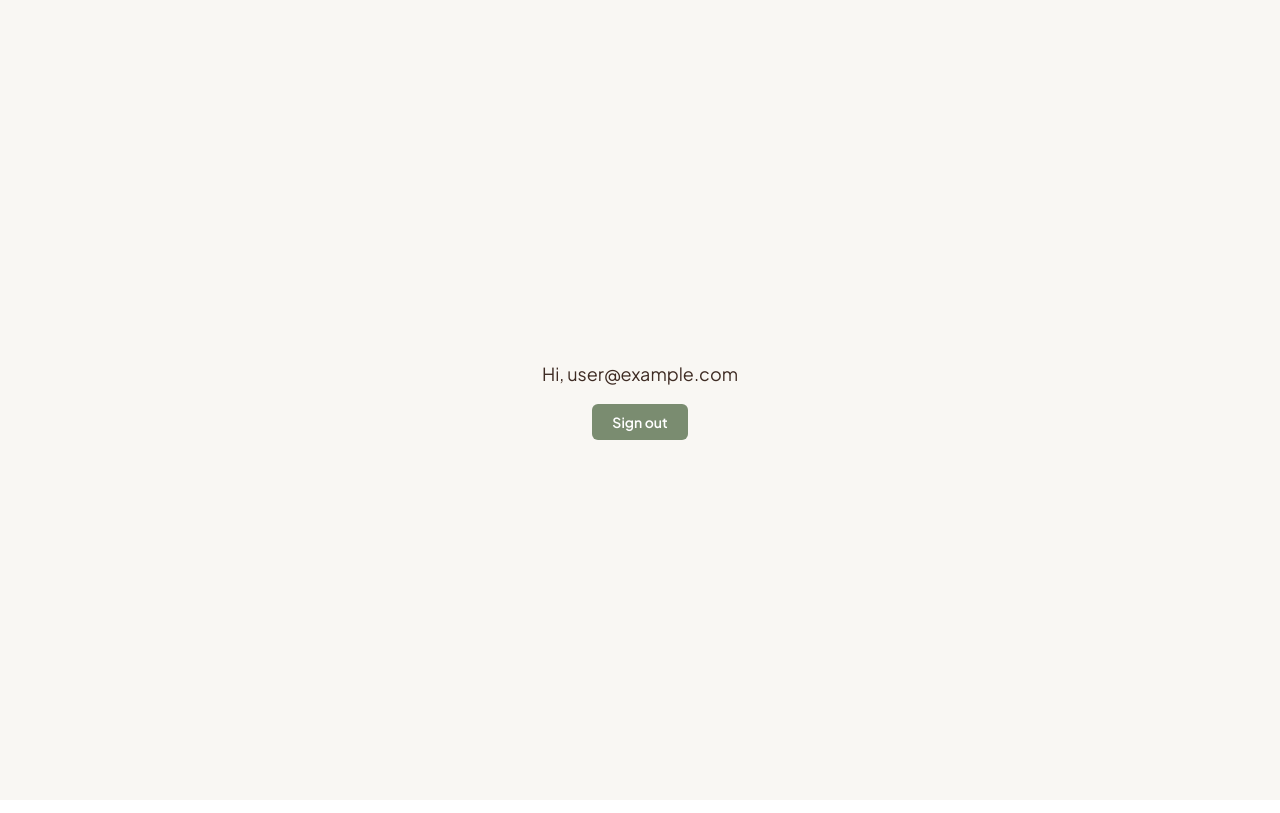
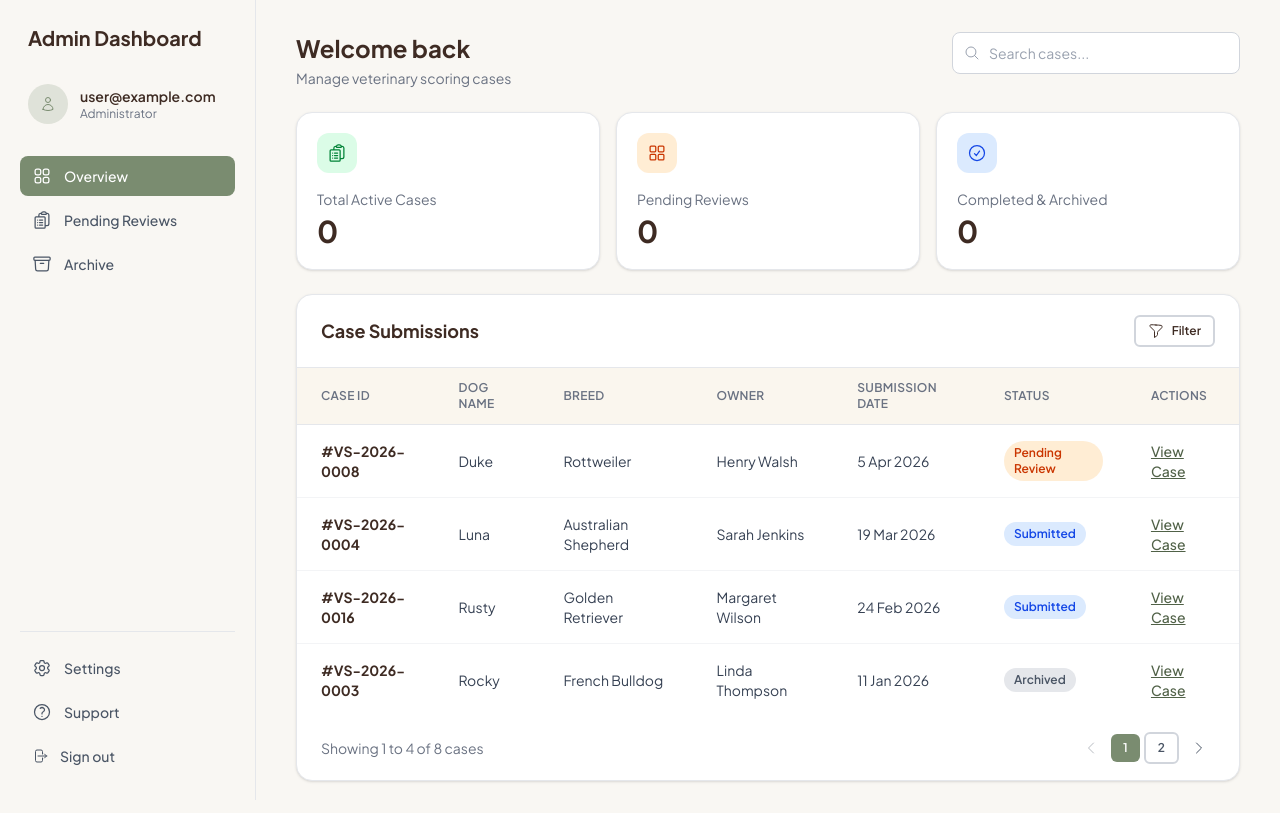
Before and after one commit to CodedBeats/Hayes_Hip_and_Elbow_Scoring, a Next.js app: page /admin in a window 1280 px wide. Built offline with nearby package versions, Linux system fonts and the light colour scheme; no server answers; sample sign-in values are in the browser's storage.

Commit message:
feat: added all pages based off design (with sub pages for left navbar extra filtered items

```diff
--- /dev/null
+++ b/app/admin/archive/page.tsx
@@ -0,0 +1,18 @@
+import { AdminTopBar } from "@/components/admin/AdminTopBar";
+import { CasesTable } from "@/components/admin/CasesTable";
+import { mockSubmissions } from "@/lib/mockSubmissions";
+
+const ArchivePage = () => {
+    const cases = mockSubmissions
+        .filter((s) => s.status === "archived")
+        .sort((a, b) => b.createdAt.getTime() - a.createdAt.getTime());
+
+    return (
+        <div className="flex flex-col gap-6">
+            <AdminTopBar title="Welcome back" subtitle="Manage veterinary scoring cases" />
+            <CasesTable submissions={cases} title="Archived Cases" />
+        </div>
+    );
+};
+
+export default ArchivePage;
--- /dev/null
+++ b/app/admin/cases/[id]/page.tsx
@@ -0,0 +1,75 @@
+import { notFound } from "next/navigation";
+import Link from "next/link";
+import { mockSubmissions } from "@/lib/mockSubmissions";
+import { AdminTopBar } from "@/components/admin/AdminTopBar";
+import { StatusPill } from "@/components/admin/StatusPill";
+import { ChangeStatusButton } from "@/components/admin/ChangeStatusButton";
+import { DogDetailsCard } from "@/components/admin/DogDetailsCard";
+import { OwnerInfoCard } from "@/components/admin/OwnerInfoCard";
+import { VetPracticeCard } from "@/components/admin/VetPracticeCard";
+import { AssetManagementCard } from "@/components/admin/AssetManagementCard";
+import { SupportingDocumentsCard } from "@/components/admin/SupportingDocumentsCard";
+import { ArrowLeftIcon } from "@/components/misc/Icons";
+
+const formatSubmittedAt = (date: Date) =>
+    date.toLocaleDateString("en-AU", { year: "numeric", month: "short", day: "numeric" }) +
+    " • " +
+    date.toLocaleTimeString("en-AU", { hour: "numeric", minute: "2-digit" });
+
+interface CasePageProps {
+    params: Promise<{ id: string }>;
+}
+
+const CasePage = async ({ params }: CasePageProps) => {
+    const { id } = await params;
+    const submission = mockSubmissions.find((s) => s.id === id);
+
+    if (!submission) {
+        notFound();
+    }
+
+    return (
+        <div className="flex flex-col gap-6">
+            <AdminTopBar title="Welcome back" subtitle="Manage veterinary scoring cases" />
+
+            <Link
+                href="/admin"
+                className="inline-flex w-fit items-center gap-1.5 text-sm font-medium text-gray-500 hover:text-brand-brown transition"
+            >
+                <ArrowLeftIcon />
+                Back to Cases
+            </Link>
+
+            <div className="flex flex-wrap items-start justify-between gap-4">
+                <div>
+                    <h1 className="text-3xl font-bold text-brand-brown">Case #{submission.id}</h1>
+                    <div className="mt-2 flex items-center gap-3">
+                        <StatusPill status={submission.status} />
+                        <span className="text-sm text-gray-500">
+                            Submitted {formatSubmittedAt(submission.createdAt)}
+                        </span>
+                    </div>
+                </div>
+                <ChangeStatusButton currentStatus={submission.status} />
+            </div>
+
+            <div className="grid grid-cols-1 gap-6 lg:grid-cols-[2fr_1fr]">
+                <DogDetailsCard dog={submission.dog} />
+                <OwnerInfoCard owner={submission.owner} />
+            </div>
+
+            <AssetManagementCard
+                dicomFiles={submission.files.dicomFiles}
+                ownerSignature={submission.files.ownerSignature}
+                veterinarianSignature={submission.files.veterinarianSignature}
+                pdfForm={submission.submissionType === "pdf" ? submission.files.pdfForm : undefined}
+            />
+
+            <SupportingDocumentsCard files={submission.files.supportingDocuments} />
+
+            <VetPracticeCard vet={submission.veterinarian} radiographDate={submission.dog.dateOfRadiograph} />
+        </div>
+    );
+};
+
+export default CasePage;
--- /dev/null
+++ b/app/admin/layout.tsx
@@ -0,0 +1,38 @@
+"use client";
+
+import { useEffect } from "react";
+import { useRouter } from "next/navigation";
+import { useAuth } from "@/hooks/useAuth";
+import { signOutUser } from "@/lib/firebase";
+import { Sidebar } from "@/components/admin/Sidebar";
+
+export default function AdminLayout({ children }: { children: React.ReactNode }) {
+    const { user, loading } = useAuth();
+    const router = useRouter();
+
+    useEffect(() => {
+        if (!loading && !user) {
+            router.replace("/auth/sign-in");
+        }
+    }, [loading, user, router]);
+
+    const handleSignOut = () => {
+        signOutUser();
+        router.push("/auth/sign-in");
+    };
+
+    if (loading || !user) {
+        return (
+            <div className="flex flex-1 items-center justify-center bg-cream min-h-screen">
+                <p className="text-sm text-gray-500">Loading...</p>
+            </div>
+        );
+    }
+
+    return (
+        <div className="min-h-screen bg-cream">
+            <Sidebar userEmail={user.email ?? ""} onSignOut={handleSignOut} />
+            <main className="ml-64 px-10 py-8">{children}</main>
+        </div>
+    );
+}
--- a/app/admin/page.tsx
+++ b/app/admin/page.tsx
@@ -1,43 +1,43 @@
-"use client";
+import { AdminTopBar } from "@/components/admin/AdminTopBar";
+import { StatTile } from "@/components/admin/StatTile";
+import { CasesTable } from "@/components/admin/CasesTable";
+import { mockSubmissions } from "@/lib/mockSubmissions";
+import { ClipboardIcon, ScanIcon, CheckCircleIcon } from "@/components/misc/Icons";
 
-import { useEffect } from "react";
-import { useRouter } from "next/navigation";
-import { useAuth } from "@/hooks/useAuth";
-import { signOutUser } from "@/lib/firebase";
-
-export default function AdminDashboardPage() {
-    const { user, loading } = useAuth();
-    const router = useRouter();
-
-    useEffect(() => {
-        if (!loading && !user) {
-            router.replace("/auth/sign-in");
-        }
-    }, [loading, user, router]);
-
-    const handleSignOut = () => {
-        signOutUser();
-        router.push("/auth/sign-in");
-    };
-
-    if (loading || !user) {
-        return (
-            <div className="flex flex-1 items-center justify-center bg-cream min-h-screen">
-                <p className="text-sm text-gray-500">Loading...</p>
-            </div>
-        );
-    }
+const AdminDashboardPage = () => {
+    const cases = mockSubmissions
+        .filter((s) => s.status !== "draft")
+        .sort((a, b) => b.createdAt.getTime() - a.createdAt.getTime());
 
     return (
-        <div className="flex flex-1 flex-col items-center justify-center gap-4 bg-cream min-h-screen">
-            <p className="text-lg text-brand-brown">Hi, {user.email}</p>
-            <button
-                type="button"
-                onClick={handleSignOut}
-                className="px-5 py-2 rounded-md bg-brand-green-mid text-white text-sm font-semibold hover:bg-[#6a7b61] transition-colors duration-200"
-            >
-                Sign out
-            </button>
+        <div className="flex flex-col gap-6">
+            <AdminTopBar title="Welcome back" subtitle="Manage veterinary scoring cases" />
+
+            {/* Stat values are static until wired up to real Firestore counts. */}
+            <div className="grid grid-cols-1 gap-4 sm:grid-cols-3">
+                <StatTile
+                    icon={<ClipboardIcon className="h-5 w-5" />}
+                    label="Total Active Cases"
+                    value={0}
+                    tone="green"
+                />
+                <StatTile
+                    icon={<ScanIcon className="h-5 w-5" />}
+                    label="Pending Reviews"
+                    value={0}
+                    tone="orange"
+                />
+                <StatTile
+                    icon={<CheckCircleIcon className="h-5 w-5" />}
+                    label="Completed & Archived"
+                    value={0}
+                    tone="blue"
+                />
+            </div>
+
+            <CasesTable submissions={cases} title="Case Submissions" />
         </div>
     );
-}
+};
+
+export default AdminDashboardPage;
--- /dev/null
+++ b/app/admin/pending-reviews/page.tsx
@@ -0,0 +1,18 @@
+import { AdminTopBar } from "@/components/admin/AdminTopBar";
+import { CasesTable } from "@/components/admin/CasesTable";
+import { mockSubmissions } from "@/lib/mockSubmissions";
+
+const PendingReviewsPage = () => {
+    const cases = mockSubmissions
+        .filter((s) => s.status === "pendingReview" || s.status === "reviewing")
+        .sort((a, b) => b.createdAt.getTime() - a.createdAt.getTime());
+
+    return (
+        <div className="flex flex-col gap-6">
+            <AdminTopBar title="Welcome back" subtitle="Manage veterinary scoring cases" />
+            <CasesTable submissions={cases} title="Pending Review Cases" />
+        </div>
+    );
+};
+
+export default PendingReviewsPage;
```
